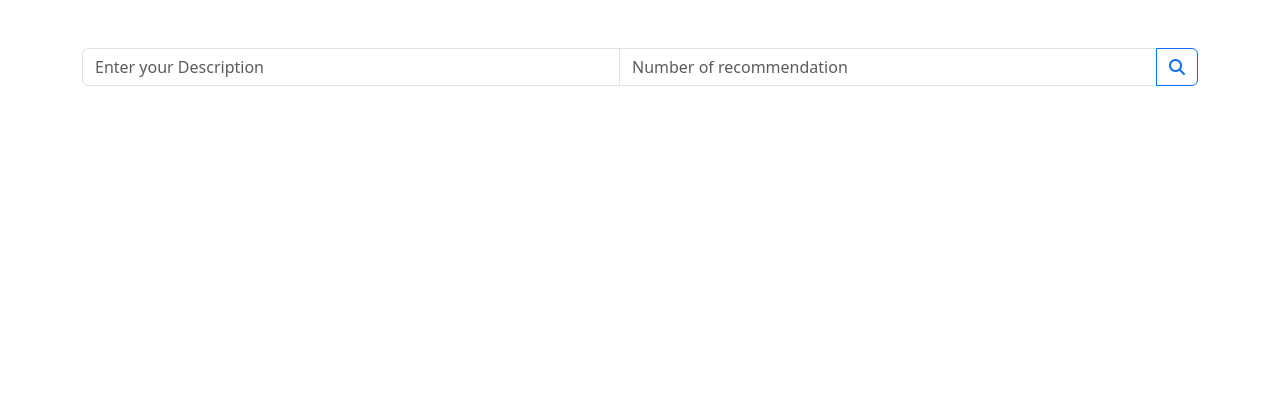
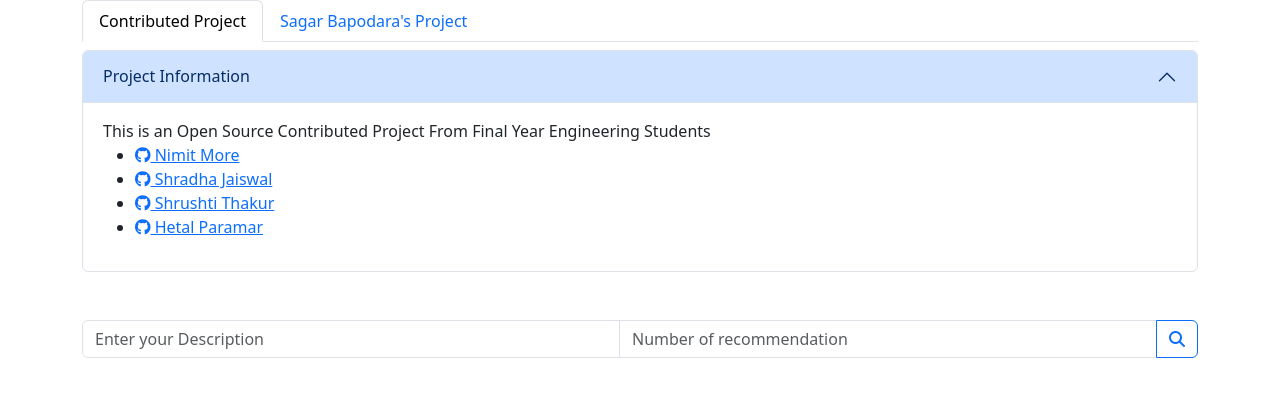
Before and after one commit to SagarBapodara/Coursera-Course-Recommendation-System, a Flask app: page / in a window 1280 px wide. Shown: the top 397 px of the page. Run offline with Flask 3, Linux system fonts and the light colour scheme; parts of the project's set-up code (start-up, migrations or seed data) failed here and were passed over.

Commit message:
projects merged & README update

```diff
--- a/app.py
+++ b/app.py
@@ -1,10 +1,13 @@
 from sklearn.feature_extraction.text import TfidfVectorizer
 from sklearn.metrics.pairwise import linear_kernel
-from flask import Flask,request,redirect,render_template
+from flask import Flask,request,render_template
 import pickle
+
 app=Flask(__name__)
+# Contributed Code
 with open("./models/combined_df.pkl","rb") as f:
     combined_df=pickle.load(f)
+
 courses = combined_df[['Course Name', 'Course Description']].to_dict(orient='records')
 tfidf = TfidfVectorizer(stop_words='english')
 tfidf_matrix = tfidf.fit_transform([course['Course Description'] for course in courses])
@@ -20,6 +23,21 @@ def get_recommendations(user_description, n=5):
     filtered_df = combined_df[combined_df['Course Name'].isin(recommended_courses)]
     return filtered_df
 
+# Sagar Bapodara Code
+courses_list = pickle.load(open('./models/courses.pkl','rb'))
+similarity = pickle.load(open('./models/similarity.pkl','rb'))
+
+def recommend(course):
+    index = courses_list[courses_list['course_name'] == course].index[0]
+    distances = sorted(list(enumerate(similarity[index])), reverse=True, key=lambda x: x[1])
+    recommended_course_names = []
+    for i in distances[1:7]:
+        course_name = courses_list.iloc[i[0]].course_name
+        recommended_course_names.append(course_name)
+
+    return recommended_course_names
+
+# Routings
 @app.route("/", methods=["GET","POST"])
 def index():
     if request.method == "POST":
@@ -32,5 +50,19 @@ def index():
         return render_template("index.html", params=params)
     params={"title":"Home","result":{'active':False}}
     return render_template("index.html", params=params)
+
+
+@app.route('/SagarBapodara',methods=['GET','POST'])
+def main():
+    course_list = courses_list['course_name'].values
+    if request.method == "POST":
+        des = request.form.get("des")
+        recommended_course_names = recommend(des)
+        params={"title":"Home", "result":{'active':True,"data" : recommended_course_names},"course_list":course_list}
+        return render_template('sagar.html',params=params)
+    params = {"titile":"Sagar Bapodara's Project", "result":{'active':False}, "course_list":course_list}
+    return render_template('sagar.html',params=params)
+
+
 if __name__ == "__main__":
     app.run(debug=True)
--- a/templates/index.html
+++ b/templates/index.html
@@ -2,6 +2,38 @@
 {% block css_links %}
 {% endblock %}
 {% block body %}
+<div class="container">
+  <ul class="nav nav-tabs">
+    <li class="nav-item">
+      <a class="nav-link active" aria-current="page" href="/">Contributed Project</a>
+    </li>
+    <li class="nav-item">
+      <a class="nav-link" href="/SagarBapodara">Sagar Bapodara's Project</a>
+    </li>
+  </ul>
+</div>
+<div class="container mt-2">
+  <div class="accordion" id="accordionExample">
+    <div class="accordion-item">
+      <h2 class="accordion-header">
+        <button class="accordion-button" type="button" data-bs-toggle="collapse" data-bs-target="#collapseOne" aria-expanded="true" aria-controls="collapseOne">
+          Project Information
+        </button>
+      </h2>
+      <div id="collapseOne" class="accordion-collapse collapse show" data-bs-parent="#accordionExample">
+        <div class="accordion-body">
+          This is an Open Source Contributed Project From Final Year Engineering Students
+          <ul>
+            <li> <a href="https://github.com/nimitmore27"><i class="fa-brands fa-github"></i> Nimit More</a></li>
+            <li> <a href="https://github.com/Jaiswalshradha"><i class="fa-brands fa-github"></i> Shradha Jaiswal</a></li>
+            <li> <a href="https://github.com/shrushti0502"><i class="fa-brands fa-github"></i> Shrushti Thakur</a></li>
+            <li> <a href="https://github.com/Hetsss"><i class="fa-brands fa-github"></i> Hetal Paramar</a></li>
+          </ul>
+        </div>
+      </div>
+    </div>
+  </div>
+</div>
 <div class="container">
   <form method="POST" class="input-group my-5">
     <input name="des" type="text" class="form-control" placeholder="Enter your Description" aria-label="Enter your Description" aria-describedby="button-addon2">
```
Also changed, not shown: templates/sagar.html (added, +49 -0 lines), README.md.
